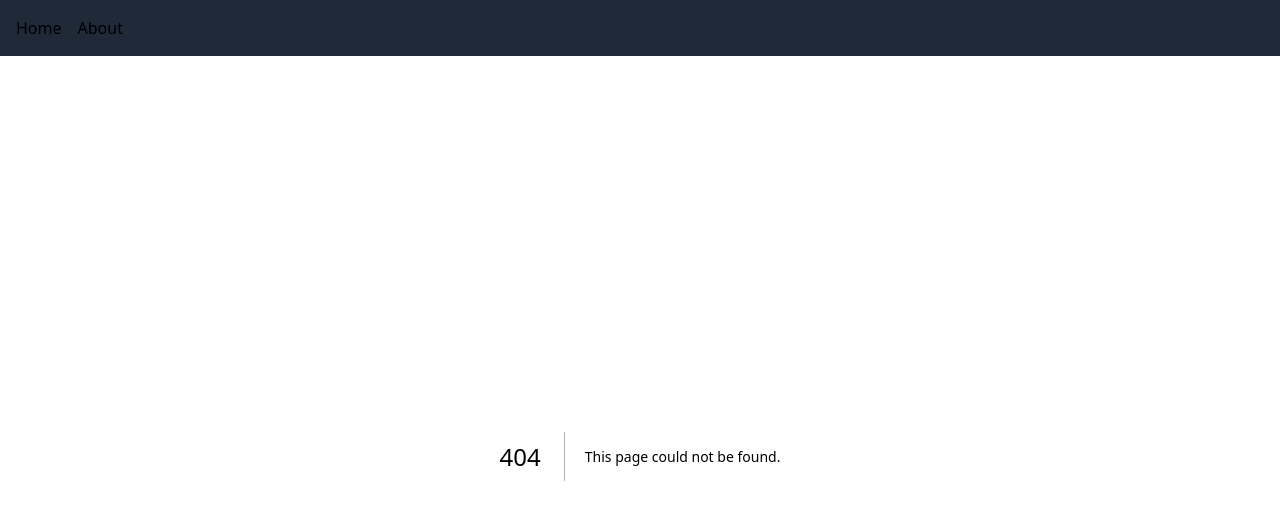
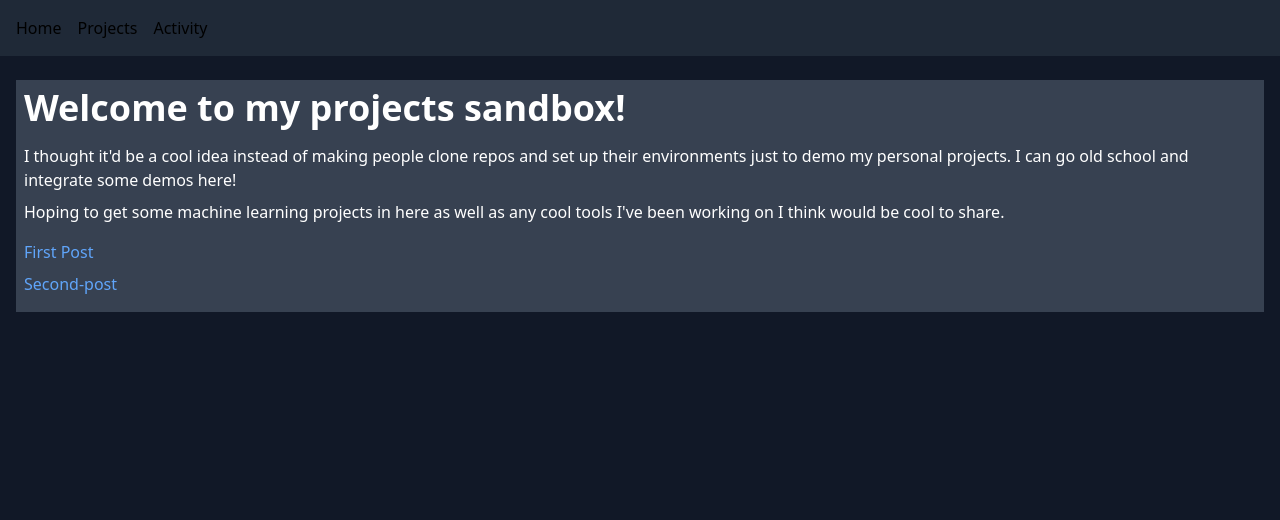
Before and after one commit to Noway-code/timetocook, a Next.js app: page /projects in a window 1280 px wide. Before the commit this address had no page. Shown: the top 520 px of the page. Built offline with nearby package versions, Linux system fonts and the light colour scheme.

Commit message:
Add: Markdown Projects List

```diff
--- a/package.json
+++ b/package.json
@@ -9,10 +9,12 @@
     "lint": "next lint"
   },
   "dependencies": {
+    "@react-pdf-viewer/core": "^3.12.0",
     "@vercel/analytics": "^1.3.1",
     "dotenv": "^16.4.5",
     "es6-promise": "^4.2.8",
     "fs": "^0.0.1-security",
+    "gray-matter": "^4.0.3",
     "isomorphic-fetch": "^3.0.0",
     "marked": "^12.0.2",
     "next": "14.2.3",
@@ -22,7 +24,9 @@
     "react-markdown": "^9.0.1",
     "react-scroll": "^1.9.0",
     "react-syntax-highlighter": "^15.5.0",
-    "remark-gfm": "^4.0.0"
+    "remark": "^15.0.1",
+    "remark-gfm": "^4.0.0",
+    "remark-html": "^16.0.1"
   },
   "devDependencies": {
     "eslint": "^8",
--- a/src/app/components/Nav.js
+++ b/src/app/components/Nav.js
@@ -10,8 +10,13 @@ const Nav = () => {
 					</Link>
 				</li>
 				<li>
-					<Link href="/about">
-						About
+					<Link href="/projects">
+						Projects
+					</Link>
+				</li>
+				<li>
+					<Link href="/activity">
+						Activity
 					</Link>
 				</li>
 			</ul>
--- a/src/app/page.js
+++ b/src/app/page.js
@@ -1,9 +1,9 @@
 "use client";
 
+import { useEffect, useState } from "react";
 import useAnimateOnScroll from './components/useAnimateOnScroll';
 import Section from './components/Section';
 import Link from "next/link";
-import {useState} from "react";
 import { Link as ScrollLink, Element } from 'react-scroll';
 
 export default function Home() {
@@ -19,20 +19,19 @@ export default function Home() {
 	};
 
 	return (
-		<div className="mx-auto flex min-h-screen flex-col items-start justify-center bg-gray-700 px-10 space-y-10">
-			<Section className="flex h-screen flex-col items-center justify-center" delay={200}>
-				<h1 className="text-7xl font-black">
-					Hello, i&apos;m Camilo
-				</h1>
+		<div className="mx-auto flex min-h-screen flex-col items-start justify-center bg-gray-700 px-10 space-y-10 w-full">
+			<Section className="flex h-screen flex-col items-center justify-center w-full" delay={200}>
+				<h1 className="text-7xl font-black">Hello, i&apos;m Camilo</h1>
 				<div>
 					<p className="text-2xl text-gray-200">
 						I&apos;m a software engineer who loves building cool stuff, from web apps to biotech. Right now,
 						I&apos;m juggling a bunch of personal projects and working as a software developer intern at{' '}
-						<Link href="/about">
+						<Link href="/activity">
               <span
 	              onMouseEnter={handleMouseEnter}
 	              onMouseLeave={handleMouseLeave}
-								className={`inline-block p-1 rounded-md cursor-pointer font-semibold ${isHovered ? 'bg-red-600 text-white' : 'bg-white text-red-500'}`}>
+	              className={`inline-block p-1 rounded-md cursor-pointer font-semibold ${isHovered ? 'bg-red-600 text-white' : 'bg-white text-red-500'}`}
+              >
                 Thermo Fisher
                 <span className={`font-light ${isHovered ? 'text-white' : 'text-black'}`}> Scientific</span>
               </span>
@@ -41,9 +40,10 @@ export default function Home() {
 				</div>
 				<div className="mt-10 sm:flex sm:justify-center lg:justify-start">
 					<div className="rounded-md shadow">
-						<Link href="/about">
+						<Link href="/projects">
 							<div
-								className="flex w-full items-center justify-center rounded-md border border-transparent bg-indigo-600 px-8 py-3 text-base font-medium leading-6 text-white transition duration-150 ease-in-out hover:bg-indigo-500 focus:shadow-outline-indigo focus:border-indigo-700 focus:outline-none md:px-10 md:py-4 md:text-lg">
+								className="flex w-full items-center justify-center rounded-md border border-transparent bg-indigo-600 px-8 py-3 text-base font-medium leading-6 text-white transition duration-150 ease-in-out hover:bg-indigo-500 focus:shadow-outline-indigo focus:border-indigo-700 focus:outline-none md:px-10 md:py-4 md:text-lg"
+							>
 								Get started
 							</div>
 						</Link>
@@ -51,7 +51,8 @@ export default function Home() {
 					<div className="mt-3 rounded-md shadow sm:mt-0 sm:ml-3">
 						<ScrollLink to="resume-section" smooth={true} duration={1000}>
 							<div
-								className="flex w-full items-center justify-center rounded-md border border-transparent bg-white px-8 py-3 text-base font-medium leading-6 text-indigo-600 transition duration-150 ease-in-out hover:text-indigo-500 focus:shadow-outline-indigo focus:border-indigo-300 focus:outline-none md:px-10 md:py-4 md:text-lg cursor-pointer">
+								className="flex w-full items-center justify-center rounded-md border border-transparent bg-white px-8 py-3 text-base font-medium leading-6 text-indigo-600 transition duration-150 ease-in-out hover:text-indigo-500 focus:shadow-outline-indigo focus:border-indigo-300 focus:outline-none md:px-10 md:py-4 md:text-lg cursor-pointer"
+							>
 								View Resume
 							</div>
 						</ScrollLink>
@@ -60,30 +61,29 @@ export default function Home() {
 			</Section>
 
 			<Element name="resume-section">
-				<Section className="flex h-screen flex-col justify-center" delay={400}>
-					<h2 className="text-5xl font-black">
-						Resume Here
-					</h2>
-					<p className="text-lg text-gray-500">
-						Resume info.
-					</p>
+				<Section id="resume" className="flex flex-col justify-center w-full" delay={400}>
+					<h2 className="text-5xl font-black">Resume Here</h2>
+					<div className="w-full mt-4 flex justify-center">
+						<iframe
+							src="https://docs.google.com/document/d/e/2PACX-1vTz8qZz-uQXxs8WYNMsEsx6H04kWQd-2pc4u8YoChS3tAG64EPQ_pcKO6k345AU1Q/pub?embedded=true"
+							className="border border-gray-300 w-full h-screen"
+							style={{ minWidth: '800px' }}
+							title="Resume"
+						/>
+					</div>
 				</Section>
 			</Element>
 
-			<Section className="flex h-screen flex-col justify-center" delay={600}>
-				<h2 className="text-5xl font-black">
-					Even More Content
-				</h2>
+			<Section className="flex h-screen flex-col justify-center w-full" delay={600}>
+				<h2 className="text-5xl font-black">Even More Content</h2>
 				<p className="text-lg text-gray-500">
 					More placeholder text to ensure that the page has enough content to scroll and trigger the animation effect. Lorem ipsum dolor sit
 					amet, consectetur adipiscing elit. Praesent commodo cursus magna, vel scelerisque nisl consectetur et.
 				</p>
 			</Section>
 
-			<Section className="flex h-screen flex-col justify-center" delay={800}>
-				<h2 className="text-5xl font-black">
-					Final Section
-				</h2>
+			<Section className="flex h-screen flex-col justify-center w-full" delay={800}>
+				<h2 className="text-5xl font-black">Final Section</h2>
 				<p className="text-lg text-gray-500">
 					The final section with additional text to ensure the scrolling animation effect can be observed as you move down the page. Lorem
 					ipsum dolor sit amet, consectetur adipiscing elit. Nullam id dolor id nibh ultricies vehicula ut id elit.
--- /dev/null
+++ b/src/app/projects/[slug]/page.js
@@ -0,0 +1,31 @@
+import fs from 'fs';
+import path from 'path';
+import matter from 'gray-matter';
+import { remark } from 'remark';
+import html from 'remark-html';
+
+export async function generateStaticParams() {
+	const files = fs.readdirSync(path.join(process.cwd(), 'src/app/projects'));
+
+	return files.map((filename) => ({
+		slug: filename.replace('.md', ''),
+	}));
+}
+
+export default async function Project({ params }) {
+	const { slug } = params;
+	const filePath = path.join(process.cwd(), 'src/app/projects', `${slug}.md`);
+	const fileContent = fs.readFileSync(filePath, 'utf-8');
+
+	const { data: frontMatter, content } = matter(fileContent);
+	const processedContent = await remark().use(html).process(content);
+	const contentHtml = processedContent.toString();
+
+	return (
+		<div className="bg-gray-900 min-h-screen text-white p-4">
+			<h1 className="text-4xl font-bold">{frontMatter.title}</h1>
+			<p className="text-gray-400">{frontMatter.date}</p>
+			<div className="mt-4" dangerouslySetInnerHTML={{ __html: contentHtml }} />
+		</div>
+	);
+}
--- /dev/null
+++ b/src/app/projects/first-post.md
@@ -0,0 +1,6 @@
+---
+title: "First Post"
+date: "2024-05-01"
+---
+
+This is the content of the first post. You can write in Markdown here.
--- /dev/null
+++ b/src/app/projects/page.js
@@ -0,0 +1,51 @@
+import fs from 'fs';
+import path from 'path';
+import matter from 'gray-matter';
+import Link from 'next/link';
+
+async function getProjects() {
+	const files = fs.readdirSync(path.join(process.cwd(), 'src/app/projects'));
+
+	const projects = files
+		.filter((filename) => path.extname(filename) === '.md') // Ensure only Markdown files
+		.map((filename) => {
+			const filePath = path.join(process.cwd(), 'src/app/projects', filename);
+			const fileContent = fs.readFileSync(filePath, 'utf-8');
+			const { data: frontMatter } = matter(fileContent);
+
+			return {
+				frontMatter,
+				slug: filename.replace('.md', ''),
+			};
+		});
+
+	return projects;
+}
+
+export default async function Projects() {
+	const projects = await getProjects();
+
+	return (
+		<div className="bg-gray-900 min-h-screen text-white p-4">
+			<div className="bg-gray-700 mt-2 p-2">
+				<h1 className="text-4xl font-bold mb-4">Welcome to my projects sandbox!</h1>
+				<h2 className="mb-2">
+					I thought it'd be a cool idea instead of making people clone repos and set up their environments just to demo my personal projects.
+					I can go old school and integrate some demos here!
+				</h2>
+				<h2 className="mb-4">
+					Hoping to get some machine learning projects in here as well as any cool tools I've been working on I think would be cool to share.
+				</h2>
+				<ul>
+					{projects.map((project) => (
+						<li key={project.slug} className="mb-2">
+							<Link href={`/projects/${project.slug}`}>
+								<div className="text-blue-400 hover:underline">{project.frontMatter.title}</div>
+							</Link>
+						</li>
+					))}
+				</ul>
+			</div>
+		</div>
+	);
+}
--- /dev/null
+++ b/src/app/projects/second-post.md
@@ -0,0 +1,6 @@
+---
+title: Second-post
+date: 2024-05-01
+---
+
+This is the content of the post. You can write in Markdown here.
```
Also changed, not shown: src/app/activity/page.js (renamed from src/app/about/page.js), 2 other files (tests, documents, lock files or other folders). Lines whose indentation alone changed are shown as unchanged.
